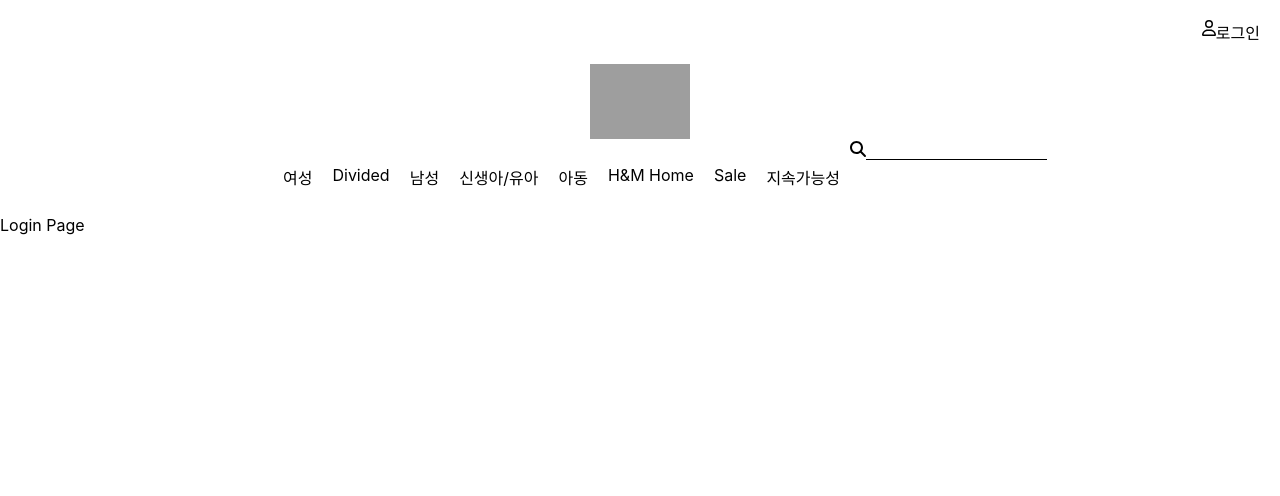
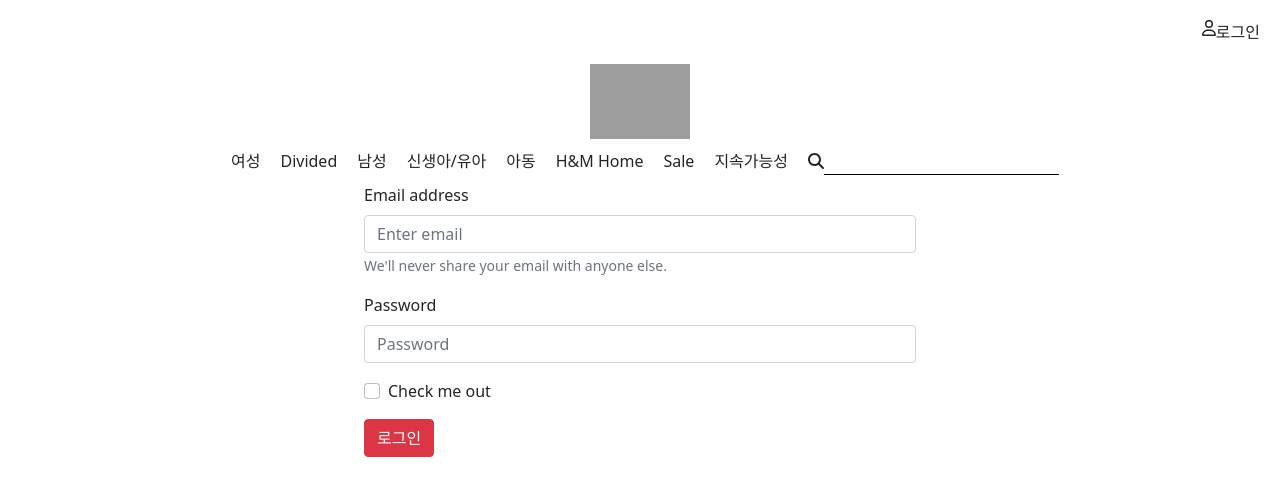
Before and after one commit to JongryunKo/hnm-react-router-practice, a React (Create React App) app: page /login in a window 1280 px wide. Shown: the top 496 px of the page. Built offline with nearby package versions, Linux system fonts and the light colour scheme; grey boxes are pictures that could not be loaded.

Commit message:
second subject

```diff
--- a/package.json
+++ b/package.json
@@ -10,8 +10,10 @@
     "@testing-library/jest-dom": "^5.17.0",
     "@testing-library/react": "^13.4.0",
     "@testing-library/user-event": "^13.5.0",
+    "bootstrap": "^5.1.3",
     "json-server": "^0.17.4",
     "react": "^18.3.1",
+    "react-bootstrap": "^2.10.4",
     "react-dom": "^18.3.1",
     "react-router-dom": "^6.26.1",
     "react-scripts": "5.0.1",
--- a/src/App.css
+++ b/src/App.css
@@ -2,6 +2,7 @@
   display: flex;
   justify-content: flex-end;
   margin: 20px;
+  cursor: pointer;
 }
 
 .nav-section{
@@ -9,22 +10,44 @@
   justify-content: center;
 }
 
+.menu-area{
+  display: flex;
+  justify-content: center;
+}
+
 .menu-list{
   display: flex;
   list-style-type: none;
+  margin: 0;
+  padding: 0;
 }
 
 .menu-list li{
   padding: 10px;
 }
 
-.menu-area{
+.search-box{
   display: flex;
-  justify-content: center;
+  align-items: center;
+  margin-left: 10px;
 }
 
 .search-input{
   background: none;
   border: 0;
   border-bottom: 1px solid ;
+  outline: none;
 }
+
+.image-container {
+  overflow: hidden;
+  cursor: pointer;
+}
+
+.image-container img {
+  transition: transform 0.3s ease;
+}
+
+.image-container img:hover {
+  transform: scale(1.1);
+}
--- a/src/App.js
+++ b/src/App.js
@@ -5,6 +5,9 @@
 import Login from './page/Login';
 import ProductDetail from './page/ProductDetail';
 import Navbar from './component/Navbar';
+import 'bootstrap/dist/css/bootstrap.min.css';
+import { useEffect, useState } from 'react';
+import PrivateRoute from './route/PrivateRoute';
 
 
 // 1. 전체상품페이지, 로그인, 상품상ㅅ에페이지
@@ -18,13 +21,17 @@
 // 8. 로그인을 하면 로그아웃이 보이고 로그아웃을 하면 로그인이 보인다.
 // 9. 상품을 검색할 수 있다.
 function App() {
+  const [authenticate, setAuthenticate] = useState(false);
+  useEffect(() =>{
+    console.log('authenticate' , authenticate);
+  })
   return (
     <div>
       <Navbar/>
       <Routes>
         <Route path='/' element={<ProductAll></ProductAll>}></Route>
-        <Route path='/login' element={<Login></Login>}></Route>
-        <Route path='/product/:id' element={<ProductDetail></ProductDetail>}></Route>
+        <Route path='/login' element={<Login setAuthenticate={setAuthenticate}></Login>}></Route>
+        <Route path='/product/:id' element={<PrivateRoute authenticate={authenticate}/>}></Route>
       </Routes>
     </div>
   );
--- a/src/component/Navbar.js
+++ b/src/component/Navbar.js
@@ -2,13 +2,18 @@
 import { FontAwesomeIcon } from '@fortawesome/react-fontawesome'
 import { faUser } from '@fortawesome/free-regular-svg-icons'
 import { faSearch } from '@fortawesome/free-solid-svg-icons'
+import { useNavigate } from 'react-router-dom'
 
 const Navbar = () => {
     const menuList = ['여성', 'Divided', '남성', '신생아/유아', '아동', 'H&M Home', 'Sale', '지속가능성']
+    const navigate = useNavigate()
+    const goToLogin=()=>{
+        navigate('/login')
+    }
   return (
     <div>
         <div>
-            <div className='login-button'>
+            <div className='login-button' onClick={goToLogin}>
                 <FontAwesomeIcon icon={faUser}/>
                 <div>로그인</div>
             </div>
@@ -24,7 +29,7 @@
                     <li>{menu}</li>
                 ))}
             </ul>
-            <div>
+            <div className='search-box'>
                 <FontAwesomeIcon icon={faSearch} />
                 <input className='search-input' type='text' id=''/>
             </div>
--- a/src/component/ProductCard.js
+++ b/src/component/ProductCard.js
@@ -1,12 +1,24 @@
 import React from 'react'
+import { Card } from 'react-bootstrap'
+import { Navigate, useNavigate } from 'react-router-dom'
 
-const ProductCard = () => {
+const ProductCard = ({item}) => {
+  const navigate = useNavigate()
+  const showDetail=()=>{
+    navigate(`/product/${item.id}`)
+  }
   return (
     <div>
-        <img src='https://lp2.hm.com/hmgoepprod?set=source[/e0/ee/e0ee7117a23f0accd4d56f09be2bc8e392df2228.jpg],origin[dam],category[men_shirts_longsleeved],type[DESCRIPTIVESTILLLIFE],res[y],hmver[2]&call=url[file:/product/main]' />
-        <div>Conscious choice</div>
-        <div>벨티드 트월 코트</div>
-        <div>$90</div>
+        <Card className='product-card' onClick={showDetail}>
+          <div className='image-container'>
+            <Card.Img variant='top' src={item?.img} alt={item.title} style={{width: '100%'}} />
+          </div>
+        </Card>
+        {/* <img src={item?.img} alt={item.title} style={{width: '100%'}} /> */}
+        <div>{item?.choice == true ? "Conscious choice" : ""}</div>
+        <div>{item?.title}</div>
+        <div>₩{item?.price}</div>
+        <div>{item?.new == true? "신제품": ""}</div>
     </div>
   )
 }
--- a/src/page/Login.js
+++ b/src/page/Login.js
@@ -1,9 +1,40 @@
+import { width } from '@fortawesome/free-regular-svg-icons/faAddressBook'
 import React from 'react'
+import { Form, Button, Container } from 'react-bootstrap'
+import { useNavigate } from 'react-router-dom'
 
-const login = () => {
+
+const Login = ({setAuthenticate}) => {
+  const navigate = useNavigate();
+  const loginUser=(event)=>{
+    event.preventDefault();
+    setAuthenticate(true)
+    navigate('/')
+  }
   return (
-    <div>Login Page</div>
+    <Container style={{width: '45%'}}>
+      <Form onSubmit={(event) =>loginUser(event)}>
+        <Form.Group className="mb-3" controlId="formBasicEmail">
+          <Form.Label>Email address</Form.Label>
+          <Form.Control type="email" placeholder="Enter email" />
+          <Form.Text className="text-muted">
+            We'll never share your email with anyone else.
+          </Form.Text>
+        </Form.Group>
+
+        <Form.Group className="mb-3" controlId="formBasicPassword">
+          <Form.Label>Password</Form.Label>
+          <Form.Control type="password" placeholder="Password" />
+        </Form.Group>
+        <Form.Group className="mb-3" controlId="formBasicCheckbox">
+          <Form.Check type="checkbox" label="Check me out" />
+        </Form.Group>
+        <Button variant="danger" type="submit">
+          로그인
+        </Button>
+      </Form>
+    </Container>
   )
 }
 
-export default login
+export default Login
--- a/src/page/ProductAll.js
+++ b/src/page/ProductAll.js
@@ -1,5 +1,6 @@
 import React, { useEffect, useState } from 'react'
 import ProductCard from '../component/ProductCard';
+import { Container, Row, Col } from 'react-bootstrap';
 
 const ProductAll = () => {
     const [productList, setProductList] = useState([]);
@@ -15,7 +16,15 @@
     },[])
   return (
     <div>
-        <ProductCard />
+        <Container>
+          <Row>
+            {productList.map( (menu) => (
+              <Col lg={3}>
+                <ProductCard item={menu}/>
+              </Col>
+            ))}
+          </Row>
+        </Container>
     </div>
   )
 }
--- /dev/null
+++ b/src/route/PrivateRoute.js
@@ -0,0 +1,11 @@
+import React from 'react'
+import ProductDetail from '../page/ProductDetail'
+import { Navigate } from 'react-router-dom'
+
+const PrivateRoute = ({authenticate}) => {
+  return (
+    authenticate  == true?<ProductDetail></ProductDetail> : <Navigate to="/login"/>
+  )
+}
+
+export default PrivateRoute
```
Also changed, not shown: 1 other file (tests, documents, lock files or other folders).
